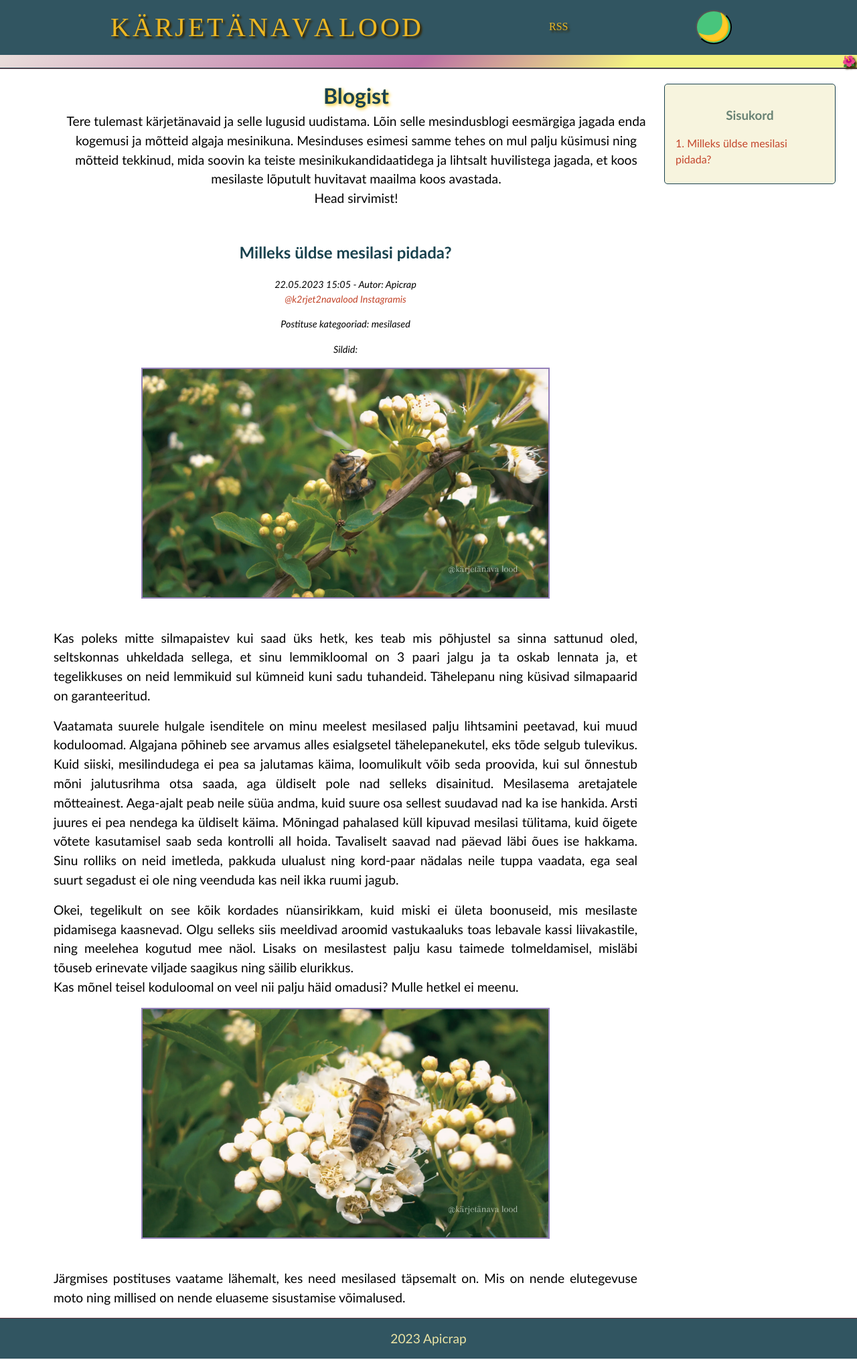
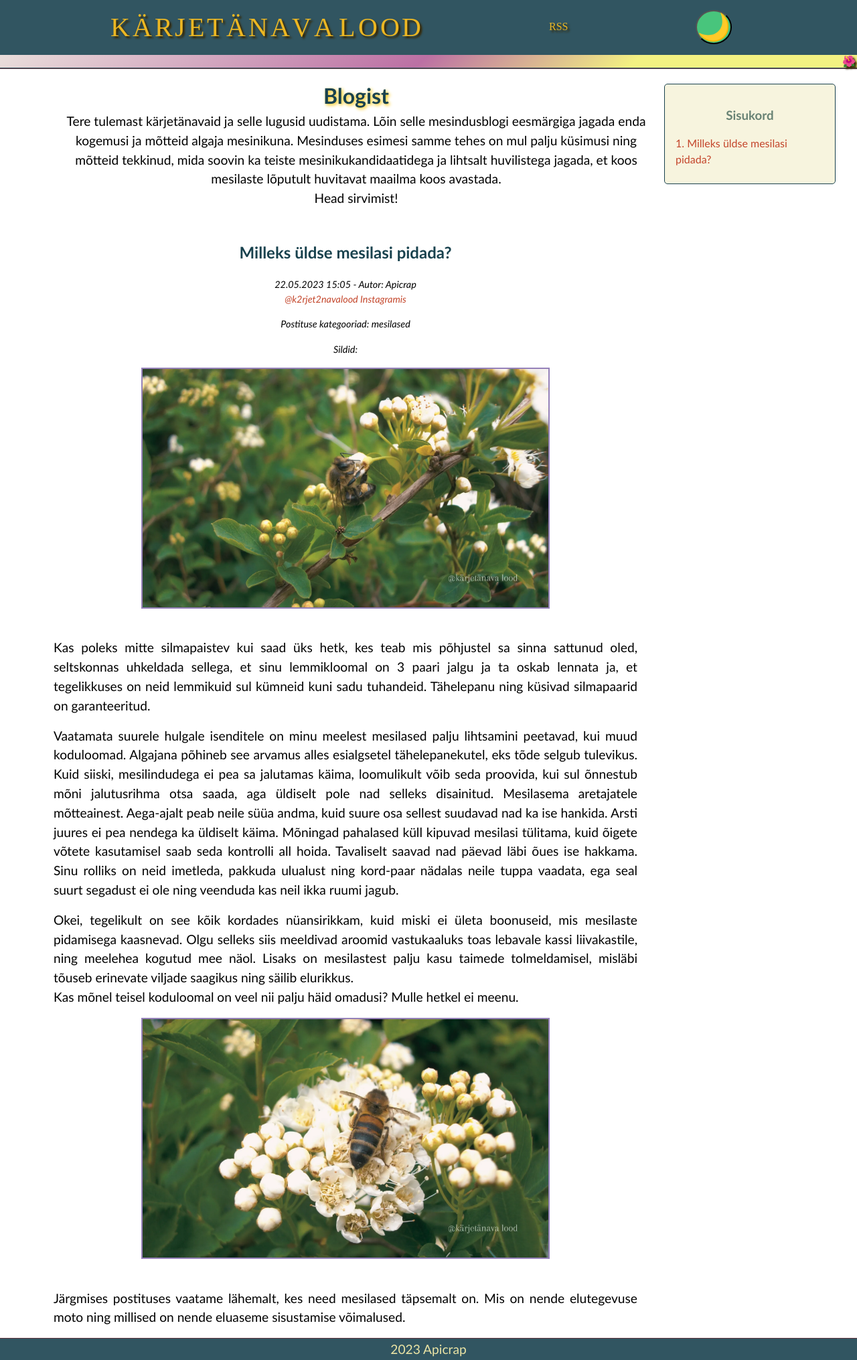
Before and after one commit to apicrap/apiblog, a Jekyll site: the page built from _pages/index.markdown, in a window 1280 px wide. Shown: the whole page at 67% size. Built offline with Jekyll 4.4.1, drawn with Linux system fonts in a browser that asks for light colours; some web fonts are replaced.

Commit message:
Adjust styling. Add metainfo for seo.

```diff
--- a/_layouts/default.html
+++ b/_layouts/default.html
@@ -5,14 +5,16 @@
     <title>{{ page.title }}</title>
     <meta charset="utf-8">
     <meta name="viewport" content="width=device-width, initial-scale=1">
+    <meta name="application-name" content="Apicrap mesindusblogi">
     <meta name="author" content="apicrap">
     <meta name="developer" content="devKarin">
-    <link rel="alternate" type="application/atom+xml" title="{{ site.title }}" href="/feed.xml" target="_blank">
+    <meta name="description" content="Mesindusblogi nii algajale hobimesinikule kui ka kogenud mesinikele.">
+    <meta name="keywords" content="mesindus mesilased mesinik mesindussaadused mesindusvõtted hobimesinik" <link
+        rel="alternate" type="application/atom+xml" title="{{ site.title }}" href="/feed.xml" target="_blank">
     <link rel="icon" type="image/x-icon" href="{{ site.baseurl }}assets/favicon/favicon.ico">
     <link rel="preconnect" href="https://fonts.googleapis.com">
     <link rel="preconnect" href="https://fonts.gstatic.com" crossorigin>
     <link href="https://fonts.googleapis.com/css2?family=Patua+One&display=swap" rel="stylesheet">
-    <!--<link rel="stylesheet" href="{{ site.baseurl }}/assets/css/styles.css">-->
     <link rel="stylesheet" href={{ "/assets/css/styles.css" | relative_url }}>
     {% if jekyll.environment == "production" %}
     <script src="{{ site.baseurl }}assets/js/google_analytics_script.js"></script>
--- a/_posts/2023-05-22-miks-pidada-mesilasi.markdown
+++ b/_posts/2023-05-22-miks-pidada-mesilasi.markdown
@@ -6,7 +6,7 @@ categories: mesilased
 tags:
 ---
 
-![Mesilane enelase õiel]({{site.baseurl}}assets/images/mesilane1.webp){: class="post-image-regular"}<br>
+![Mesilane enelase õiel]({{site.baseurl}}assets/images/mesilane1.webp){: class="post-image-regular" width="640" height="360"}<br>
 
 Kas poleks mitte silmapaistev kui saad üks hetk, kes teab mis põhjustel sa sinna sattunud oled, seltskonnas uhkeldada sellega, et sinu lemmikloomal on 3 paari jalgu ja ta oskab lennata ja, et tegelikkuses on neid lemmikuid sul kümneid kuni sadu tuhandeid. Tähelepanu ning küsivad silmapaarid on garanteeritud.<br>
 
@@ -15,6 +15,6 @@ Vaatamata suurele hulgale isenditele on minu meelest mesilased palju lihtsamini
 Okei, tegelikult on see kõik kordades nüansirikkam, kuid miski ei ületa boonuseid, mis mesilaste pidamisega kaasnevad. Olgu selleks siis meeldivad aroomid vastukaaluks toas lebavale kassi liivakastile, ning meelehea kogutud mee näol. Lisaks on mesilastest palju kasu taimede tolmeldamisel, misläbi tõuseb erinevate viljade saagikus ning säilib elurikkus.<br>
 Kas mõnel teisel koduloomal on veel nii palju häid omadusi?  Mulle hetkel ei meenu.<br>
 
-![Mesilane enelase õisikul]({{site.baseurl}}assets/images/mesilane2.webp){: class="post-image-regular"}<br>
+![Mesilane enelase õisikul]({{site.baseurl}}assets/images/mesilane2.webp){: class="post-image-regular" width="640" height="360"}<br>
 
 Järgmises postituses vaatame lähemalt, kes need mesilased täpsemalt on. Mis on nende elutegevuse moto ning millised on nende eluaseme sisustamise võimalused.<br>
--- a/_sass/general/_general.scss
+++ b/_sass/general/_general.scss
@@ -24,7 +24,7 @@ html {
 body {
     font-family: 'Gill Sans', 'Gill Sans MT', Calibri, 'Trebuchet MS', sans-serif;
     overflow-y: hidden;
-    min-height: 100vh;
+    height: 100vh;
 }
 
 .blog-description p {
--- a/_sass/grid/_grid.scss
+++ b/_sass/grid/_grid.scss
@@ -79,7 +79,7 @@ body {
     width: 100%;
     display: grid;
     grid-template-columns: auto;
-    grid-template-rows: minmax(103px, max-content) fit-content(100vh) minmax(61px, max-content);
+    grid-template-rows: minmax(103px, max-content) fill-available minmax(61px, max-content);
     grid-template-areas:
         'header-area'
         'main'
@@ -88,7 +88,7 @@ body {
 
 @media only screen and (max-width: 768px) {
     body {
-        grid-template-rows: minmax(103px, max-content) fit-content(100vh) minmax(61px, max-content);
+        grid-template-rows: minmax(103px, max-content) fill-available minmax(61px, max-content);
         grid-template-areas:
             'header-area'
             'main'
--- a/assets/css/styles.css
+++ b/assets/css/styles.css
@@ -285,7 +285,7 @@ html {
 body {
   font-family: "Gill Sans", "Gill Sans MT", Calibri, "Trebuchet MS", sans-serif;
   overflow-y: hidden;
-  min-height: 100vh;
+  height: 100vh;
 }
 
 .blog-description p {
@@ -371,13 +371,15 @@ body {
   width: 100%;
   display: grid;
   grid-template-columns: auto;
-  grid-template-rows: minmax(103px, max-content) fit-content(100vh) minmax(61px, max-content);
+  grid-template-rows: minmax(103px, max-content) -webkit-fill-available minmax(61px, max-content);
+  grid-template-rows: minmax(103px, max-content) fill-available minmax(61px, max-content);
   grid-template-areas: "header-area" "main" "footer-area";
 }
 
 @media only screen and (max-width: 768px) {
   body {
-    grid-template-rows: minmax(103px, max-content) fit-content(100vh) minmax(61px, max-content);
+    grid-template-rows: minmax(103px, max-content) -webkit-fill-available minmax(61px, max-content);
+    grid-template-rows: minmax(103px, max-content) fill-available minmax(61px, max-content);
     grid-template-areas: "header-area" "main" "footer-area";
   }
   header {
```
Also changed, not shown: _sass/main.css (+5 -3 lines), 2 other files.
